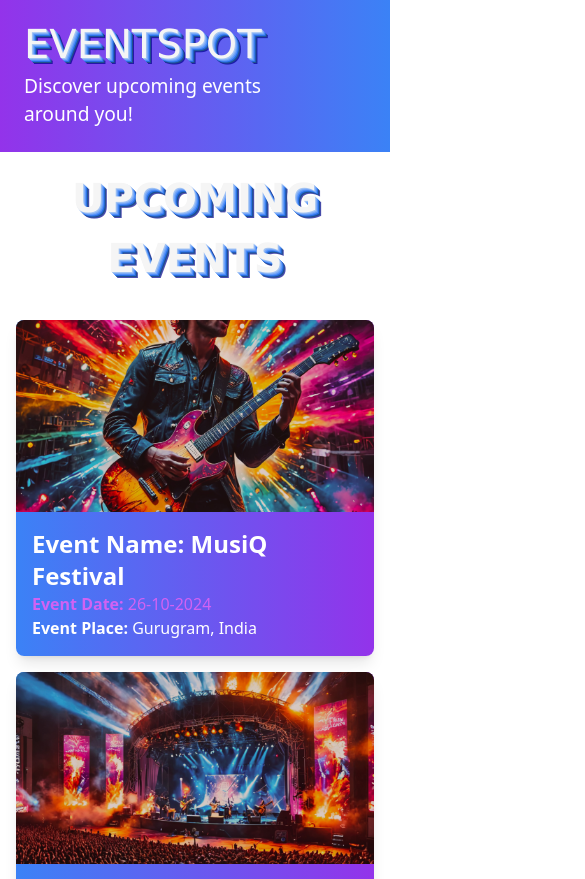
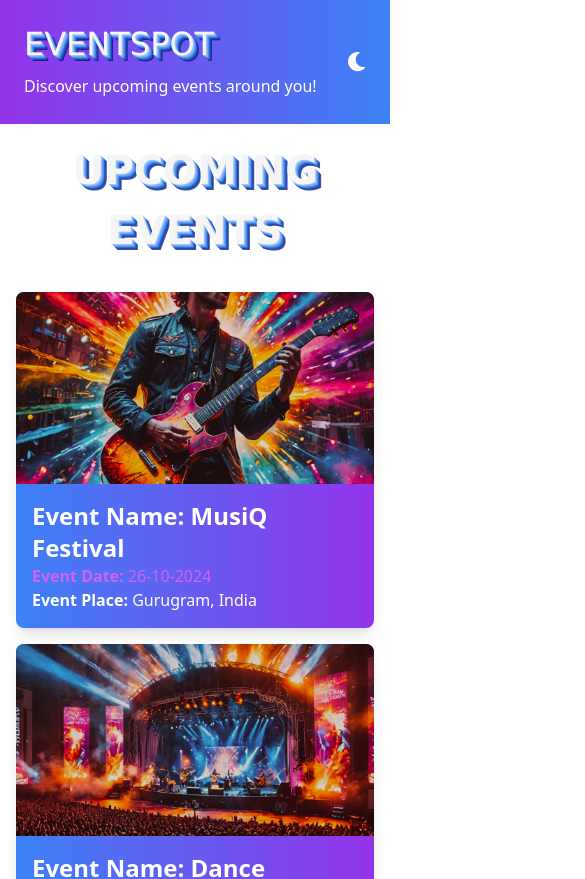
Before and after one commit to sujoyghoshal/Sujoy_Ghoshal_EventSpotLite, a React (Vite) app: page / in a window 390 px wide. Shown: the top 879 px of the page, 585 px wide, since content can reach past the window. Built offline with nearby package versions, Linux system fonts and the light colour scheme.

Commit message:
attach REadmefile.md

```diff
--- a/src/components/Header.jsx
+++ b/src/components/Header.jsx
@@ -12,7 +12,7 @@ const Header = () => {
 
   return (
     <header className="header bg-gradient-to-r from-purple-600 to-blue-500 text-white py-6 animate-fadeInDown">
-      <div className="flex justify-between items-center px-6">
+      <div className="container flex justify-between items-center mx-auto px-6">
         <div>
           <h1 className="text-4xl font-bold">EventSpot</h1>
           <p className="text-lg mt-2">Discover upcoming events around you!</p>
--- a/src/styles/toggle.css
+++ b/src/styles/toggle.css
@@ -37,6 +37,11 @@ body.dark-mode .theme-toggle-btn .icon {
   }
 }
 
+.container {
+  max-width: 1200px;
+  width: 100%;
+}
+
 .header {
   display: flex;
   justify-content: space-between;
@@ -67,9 +72,24 @@ body.dark-mode .theme-toggle-btn .icon {
 }
 
 .theme-toggle-btn {
-  margin-left: 1090px;
+  margin-left: auto;
 }
 
 .icon {
   transition: transform 0.3s;
 }
+
+
+@media (max-width: 768px) {
+  .header h1 {
+    font-size: 2em;
+  }
+
+  .header p {
+    font-size: 1em;
+  }
+
+  .theme-toggle-btn {
+    font-size: 1.2rem;
+  }
+}
```
Also changed, not shown: 1 other file (tests, documents, lock files or other folders).
